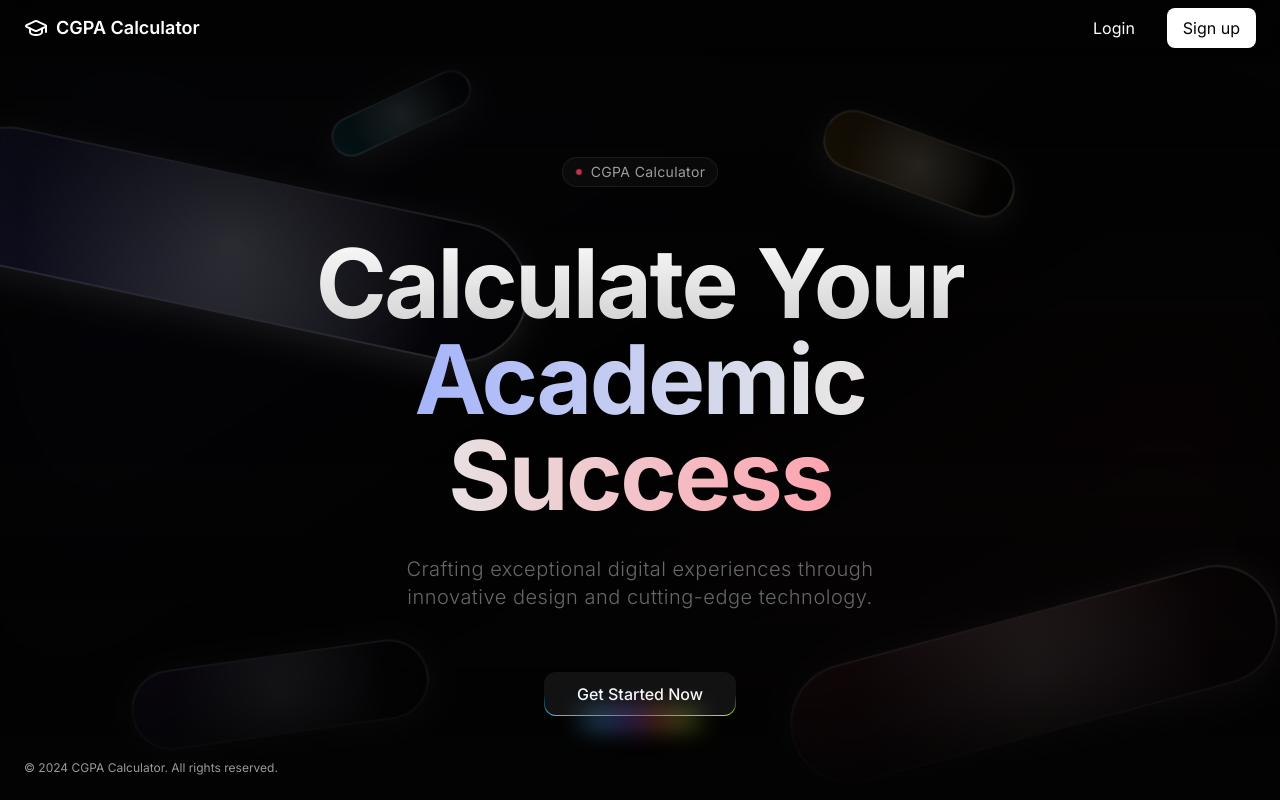
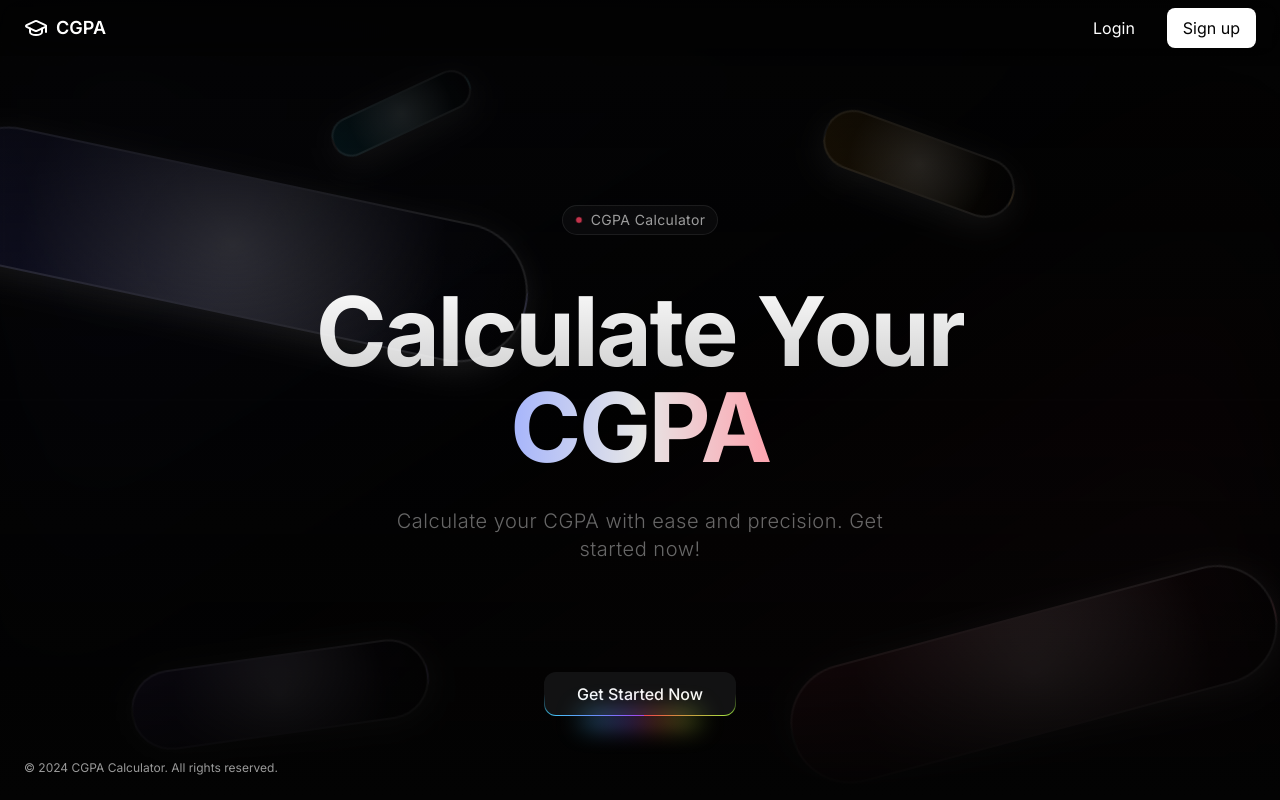
Before and after one commit to POBOROJO/CGPA, a Next.js app: page / in a window 1280 px wide. Built offline with nearby package versions, Linux system fonts and the light colour scheme.

Commit message:
refactor: update CGPA Calculator branding and adjust button styles for dark mode

```diff
--- a/app/page.tsx
+++ b/app/page.tsx
@@ -15,7 +15,7 @@ export default function Home() {
       <header className="fixed w-full z-50 px-4 lg:px-6 h-14 flex items-center bg-[#030303]/50 backdrop-blur-md">
         <Link className="flex items-center justify-center" href="/">
           <GraduationCap className="h-6 w-6 text-white" />
-          <span className="ml-2 text-lg font-semibold text-white">CGPA Calculator</span>
+          <span className="ml-2 text-lg font-semibold text-white">CGPA</span>
         </Link>
         <nav className="ml-auto flex items-center gap-4">
           <Link href="/login">
@@ -32,7 +32,7 @@ export default function Home() {
         <HeroGeometric
           badge="CGPA Calculator"
           title1="Calculate Your"
-          title2="Academic Success"
+          title2="CGPA"
         />
         <div className="relative z-10 flex justify-center -mt-32">
           <Link href="/signup">
--- a/components/ui/rainbow-button.tsx
+++ b/components/ui/rainbow-button.tsx
@@ -21,7 +21,7 @@ export function RainbowButton({
         "bg-[linear-gradient(#121213,#121213),linear-gradient(#121213_50%,rgba(18,18,19,0.6)_80%,rgba(18,18,19,0)),linear-gradient(90deg,hsl(var(--color-1)),hsl(var(--color-5)),hsl(var(--color-3)),hsl(var(--color-4)),hsl(var(--color-2)))]",
 
         // dark mode colors
-        "dark:bg-[linear-gradient(#fff,#fff),linear-gradient(#fff_50%,rgba(255,255,255,0.6)_80%,rgba(0,0,0,0)),linear-gradient(90deg,hsl(var(--color-1)),hsl(var(--color-5)),hsl(var(--color-3)),hsl(var(--color-4)),hsl(var(--color-2)))]",
+        "dark:bg-[linear-gradient(#121213,#121213),linear-gradient(#121213_50%,rgba(18,18,19,0.6)_80%,rgba(18,18,19,0)),linear-gradient(90deg,hsl(var(--color-1)),hsl(var(--color-5)),hsl(var(--color-3)),hsl(var(--color-4)),hsl(var(--color-2)))]",
 
         className,
       )}
--- a/components/ui/shape-landing-hero.tsx
+++ b/components/ui/shape-landing-hero.tsx
@@ -4,7 +4,6 @@ import { motion, useMotionValue, useTransform, animate } from "framer-motion";
 import { Circle } from "lucide-react";
 import { useEffect, useState } from "react";
 import { cn } from "@/lib/utils";
-
 
 function ElegantShape({
   className,
@@ -73,9 +72,9 @@ function ElegantShape({
 }
 
 function HeroGeometric({
-    badge = "Design Collective",
-    title1 = "Elevate Your Digital Vision",
-    title2 = "Crafting Exceptional Websites",
+  badge = "CGPA Calculator",
+  title1 = "",
+  title2 = "",
 }: {
   badge?: string;
   title1?: string;
@@ -155,9 +154,7 @@ function HeroGeometric({
             className="inline-flex items-center gap-2 px-3 py-1 rounded-full bg-white/[0.03] border border-white/[0.08] mb-8 md:mb-12"
           >
             <Circle className="h-2 w-2 fill-rose-500/80" />
-                        <span className="text-sm text-white/60 tracking-wide">
-                            {badge}
-                        </span>
+            <span className="text-sm text-white/60 tracking-wide">{badge}</span>
           </motion.div>
 
           <motion.div
@@ -188,8 +185,7 @@ function HeroGeometric({
             animate="visible"
           >
             <p className="text-base sm:text-lg md:text-xl text-white/40 mb-8 leading-relaxed font-light tracking-wide max-w-xl mx-auto px-4">
-                            Crafting exceptional digital experiences through
-                            innovative design and cutting-edge technology.
+              Calculate your CGPA with ease and precision. Get started now!
             </p>
           </motion.div>
         </div>
@@ -200,4 +196,4 @@ function HeroGeometric({
   );
 }
 
-export { HeroGeometric }
+export { HeroGeometric };
```
Lines whose indentation alone changed are shown as unchanged.
